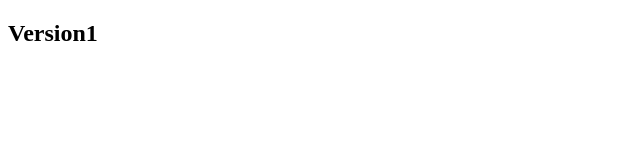
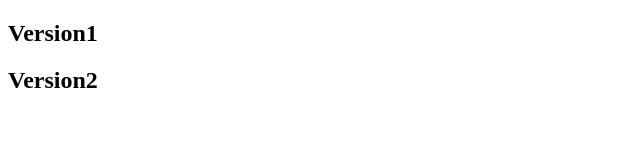
Before and after one commit to Pavannandikolu/Sample1, a plain HTML site: page index.html in a window 1280 px wide. Shown: the whole page, without its empty margins (0-640 px from the left). Drawn offline with Linux system fonts and the light colour scheme.

Commit message:
Version2

```diff
--- a/index.html
+++ b/index.html
@@ -7,5 +7,6 @@
 </head>
 <body>
     <h2>Version1</h2>
+    <h2>Version2</h2>
 </body>
 </html>
```
